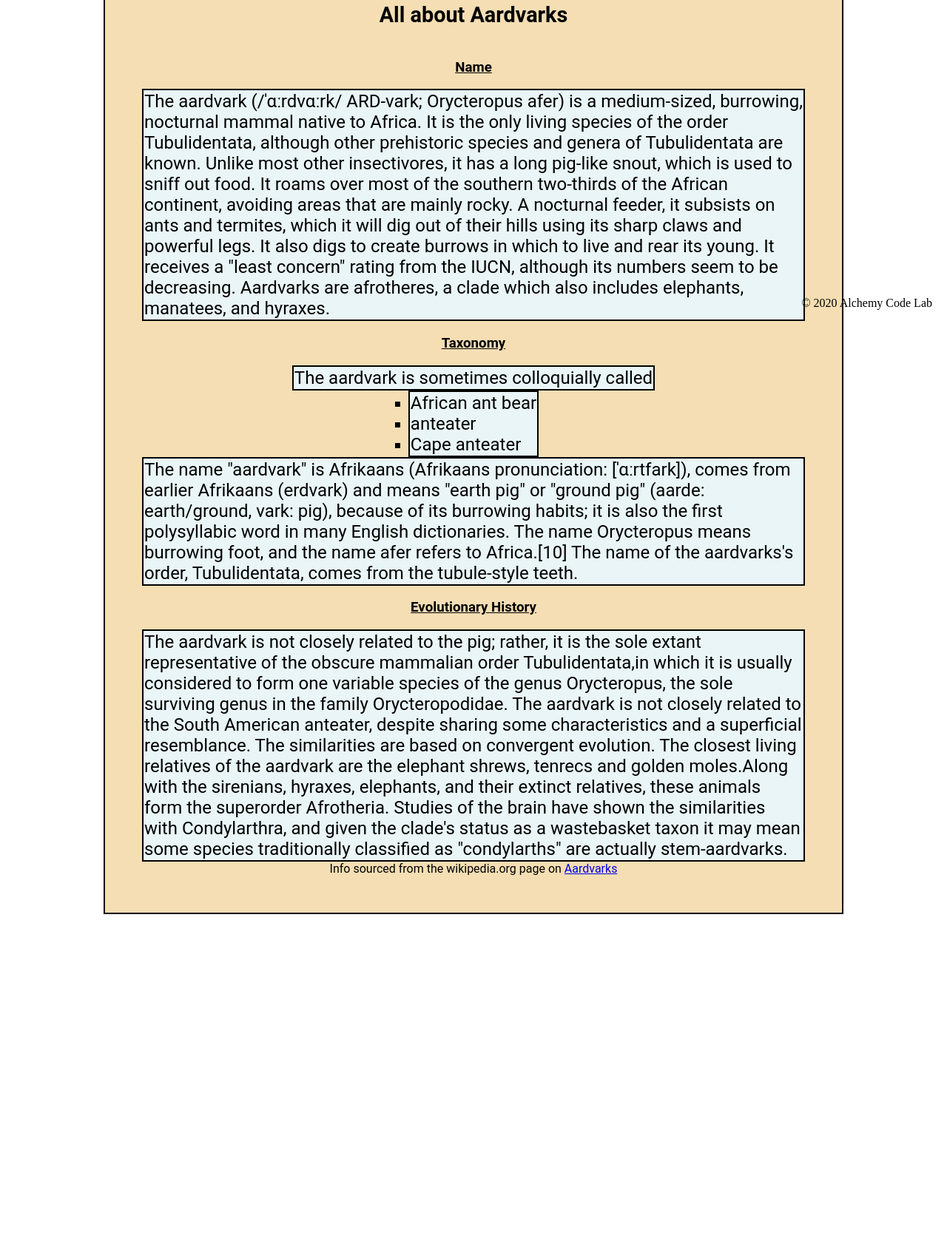
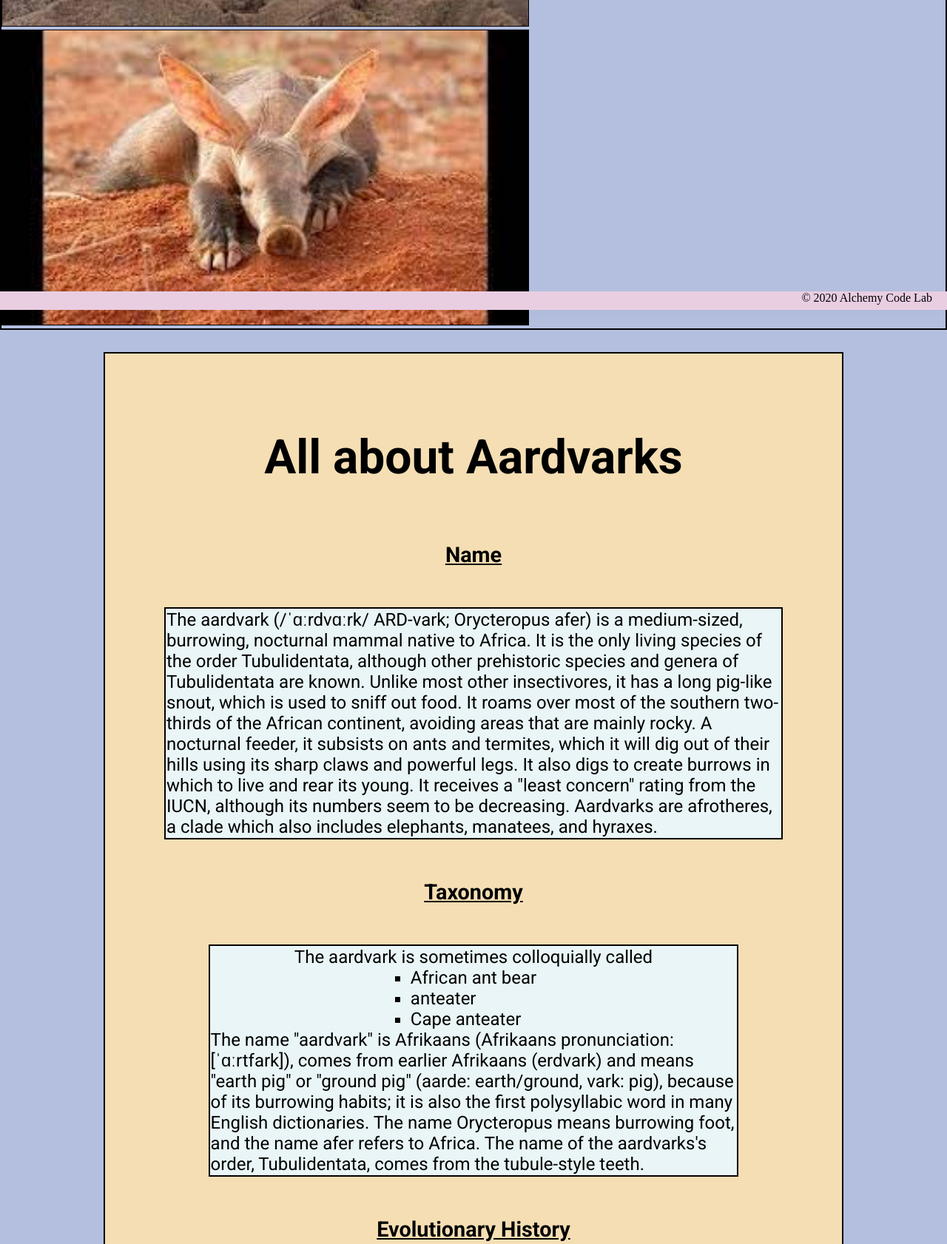
Before and after one commit to DanielRGilles/lab-01-quiz-page, a plain HTML site: page index.html in a window 1280 px wide. Shown: the part 381-2063 px from the top of the page at 74% size. Before the commit the page ends 1617 px from the top, so only its background shows below. Drawn offline with Linux system fonts and the light colour scheme.

Commit message:
continuing styling

```diff
--- a/app.js
+++ b/app.js
@@ -23,7 +23,7 @@ buttonEl.addEventListener('click', () => {
     const answer3 = prompt('Are Aardvarks related to Elephants?');
     if (countsAsAYes(answer3)) correctResponses++;
 
-    resultsEl.textContent = `Hey ${firstName} ${lastName} you got ${correctResponses} correct out of 3`;
+    resultsEl.textContent = `Hey ${firstName} ${lastName} you got ${correctResponses} correct out of 3!`;
     resultsEl.style.display = 'inline';
 });
   // get user input
--- a/index.html
+++ b/index.html
@@ -21,9 +21,9 @@
         <section class="content">
 
 
-            <h2>All about Aardvarks</h2>
+            <h1>All about Aardvarks</h1>
 
-            <h3>Name</h3>
+            <h2>Name</h2>
             <p>
                 The aardvark (/ˈɑːrdvɑːrk/ ARD-vark; Orycteropus afer) is a medium-sized, burrowing, nocturnal mammal
                 native to Africa. It is the only living species of the order Tubulidentata, although other
@@ -37,9 +37,9 @@
                 Aardvarks are afrotheres, a clade which also includes elephants, manatees, and hyraxes.
             </p>
 
-            <h3>Taxonomy</h3>
-            <p>
-                The aardvark is sometimes colloquially called </p>
+            <h2>Taxonomy</h2>
+            <section class="article">
+                The aardvark is sometimes colloquially called
                 <ul>
                     <li>African ant bear</li>
                     <li>anteater</li>
@@ -47,15 +47,16 @@
 
                 </ul>
 
-                <p> The name
+                 The name
                 "aardvark" is Afrikaans (Afrikaans pronunciation: [ˈɑːrtfark]), comes from earlier Afrikaans
                 (erdvark) and means "earth pig" or "ground pig" (aarde: earth/ground, vark: pig), because of its
                 burrowing habits; it is also the first polysyllabic word in many English dictionaries. The name
-                Orycteropus means burrowing foot, and the name afer refers to Africa.[10] The name of the aardvarks's
+                Orycteropus means burrowing foot, and the name afer refers to Africa. The name of the aardvarks's
                 order, Tubulidentata, comes from the tubule-style teeth.
-            </p>
 
-            <h3>Evolutionary history</h3>
+            </section>
+
+            <h2>Evolutionary history</h2>
             <p>The aardvark is not closely related to the pig; rather, it is the sole
                 extant representative of the
                 obscure mammalian order Tubulidentata,in which it is usually considered to form one variable
@@ -68,7 +69,8 @@
                 clade's status as a wastebasket taxon it may mean some species traditionally classified as "condylarths"
                 are actually stem-aardvarks.
             </p>
-          <div>Info sourced from the wikipedia.org page on <a
+
+            <div>Info sourced from the wikipedia.org page on <a
                     href="https://en.wikipedia.org/wiki/Aardvark">Aardvarks</a></div>
         </section>
 
--- a/styles/style.css
+++ b/styles/style.css
@@ -1,7 +1,7 @@
 
-<style>
+
 @import url('https://fonts.googleapis.com/css2?family=Roboto:ital,wght@0,100;0,300;0,400;0,500;0,700;1,100;1,500&display=swap');
-</style>
+
 body {
     /* https://coolors.co/generate and click export -> scss to get the colors to copy and paste below*/
     /* --color1: hsla(349, 69%, 76%, 1);
@@ -10,11 +10,11 @@ body {
     --color4: hsla(187, 41%, 94%, 1);
     --color5: hsla(170, 28%, 95%, 1); */
 
-    /* --color1: hsla(45, 86%, 83%, 1);
+    --color1: hsla(45, 86%, 83%, 1);
     --color2: hsla(135, 65%, 98%, 1);
     --color3: hsla(315, 37%, 86%, 1);
     --color4: hsla(45, 73%, 98%, 1);
-    --color5: hsla(224, 40%, 79%, 1); */
+    --color5: hsla(224, 40%, 79%, 1);
 
     --header-height: 80px;
     --shadow: 0px 10px 20px -12px rgba(0,0,0,0.45);
@@ -22,7 +22,7 @@ body {
     --footer-height: 25px;
 
     /* font-family: 'Titillium Web', sans-serif; */
-    background-color: var(--color2);
+    background-color: var(--color5);
 }
 
 main {
@@ -112,12 +112,17 @@ footer {
     }
 
   }
+
+  h1 {
+      font-size: 4rem;
+  }
 #button {
     padding: 5px;
     margin-bottom: 10%;
     border-radius: 7px;
     background-color: rgb(39, 211, 211);
     width: 150px;
+    font-size: 1.75rem;
     position: fixed;
     right: 25px;
     top: 15px;
@@ -126,6 +131,7 @@ footer {
 #button:hover {
     background-color: dodgerblue;
     cursor: pointer;
+    transform: scale(1.15);
 }
 
 .content {
@@ -139,20 +145,20 @@ footer {
     display: flex;
     justify-content: center;
     align-items: center;
-    /* padding: 5px; */
+    padding-top: 15px;
     border: solid 2px black;
 
 
 }
 
-p, ul {
+p {
     border: solid 2px black;
     background-color:hsla(187, 41%, 94%, 1);
     font-size: 1.5rem;
     padding: 1px;
 
 }
-h3 {
+h2 {
     text-decoration: underline;
     text-transform: capitalize;
 }
@@ -160,7 +166,7 @@ h3 {
 #results {
     background-color: #82a6b1;
     font-size: 2rem;
-    border: dashed 5px yellow;
+    border: dashed 3px yellow;
     padding: 5px;
     text-transform: uppercase;
     font-family: 'Roboto', sans-serif;
@@ -171,13 +177,20 @@ h3 {
     width: 15%;
     height: 25%;
     color:ivory;
+    text-decoration: underline;
 }
 
 .images {
-    /* width: 50%; */
-    height: 300px;
+
+    height: 400px;
     border: solid 1px black;
 }
 li {
     list-style: square;
 }
+.article {
+    border: solid 2px black;
+    background-color:hsla(187, 41%, 94%, 1);
+    font-size: 1.5rem;
+    padding: 1px;
+}
```
Also changed, not shown: assets/00darkaardvark1.png (added).
